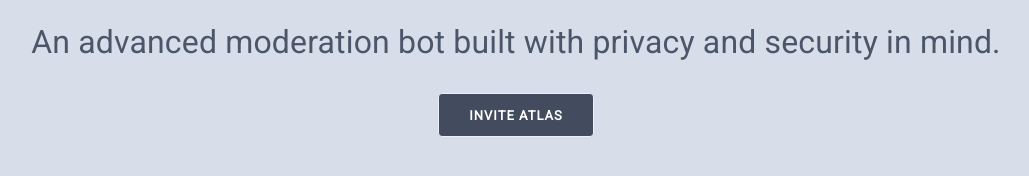
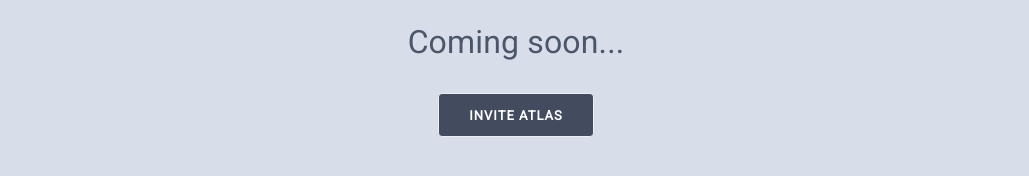
Before and after one commit to nord-studio/atlas, a website: page index.html in a window 1280 px wide. Shown: the part 376-552 px from the top of the page, without its empty margins (124-1153 px from the left). Drawn offline with nearby package versions, Linux system fonts and the light colour scheme; a web font is replaced by a local one.

Commit message:
Update website

```diff
--- a/index.html
+++ b/index.html
@@ -70,7 +70,7 @@
 				<img class="logo" src="./assets/logoCircle.png" />
 				<h1 class="logo">Atlas</h1>
 				<p id="tagline">
-					An advanced moderation bot built with privacy and security in mind.
+					Coming soon...
 				</p>
 				<p></p>
 			</div>
```
